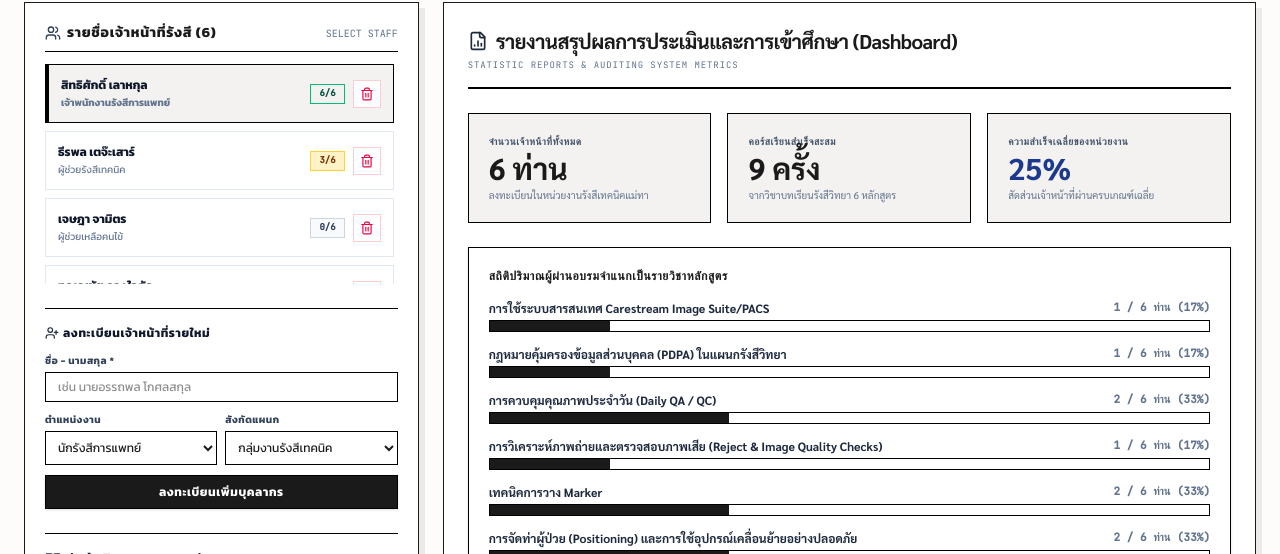
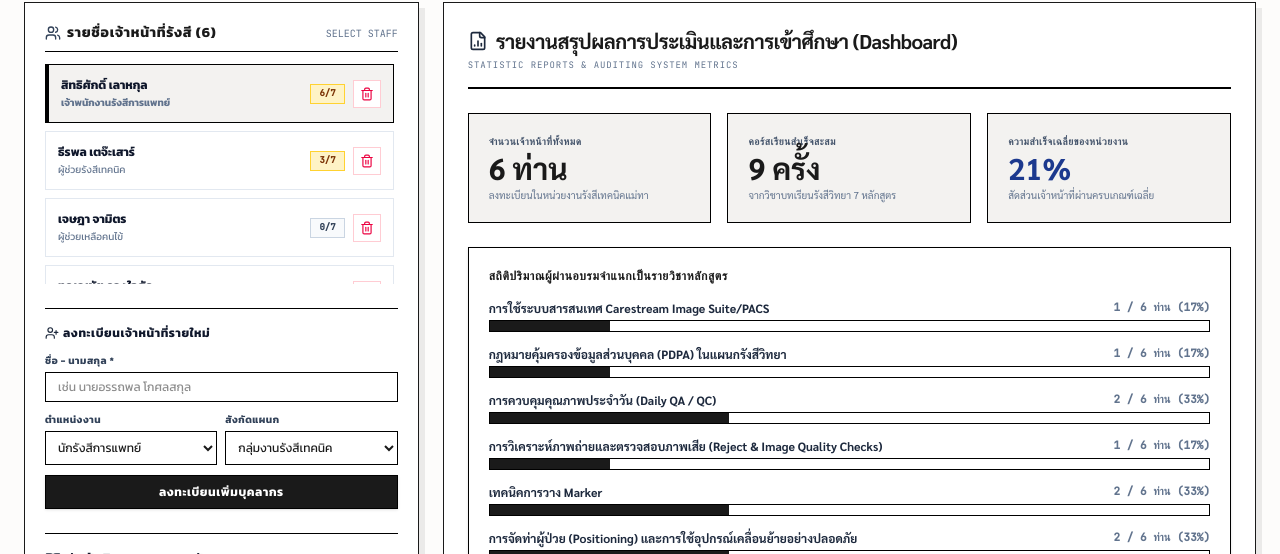
Before and after one commit to spectum168/Maetha-Radiology-E-Leaning, a React (Vite) app: page / in a window 1280 px wide. Both pictures are taken after a click on the button "📊 บันทึกสถิติคุมหลักสูตร". Shown: the part 246-800 px from the top of the page. Built offline with nearby package versions, Linux system fonts and the light colour scheme.

Commit message:
refactor: dynamic course completion count
Update progress tracking and labels to use TOPICS_DATA.length instead of a hardcoded value to ensure consistency when curriculum items change.

```diff
--- a/src/App.tsx
+++ b/src/App.tsx
@@ -593,13 +593,13 @@ export default function App() {
                         </div>
                         <div className="flex items-center gap-2">
                           <span className={`text-[9px] px-2 py-0.5 border font-mono font-bold ${
-                            compCount === 6
+                            compCount === TOPICS_DATA.length
                               ? 'bg-emerald-150 border-emerald-500 text-emerald-900'
                               : compCount > 0
                                 ? 'bg-amber-100 border-amber-300 text-amber-900'
                                 : 'bg-slate-50 border-slate-300 text-slate-700'
                           }`}>
-                            {compCount}/6
+                            {compCount}/{TOPICS_DATA.length}
                           </span>
                           <button
                             id={`del-staff-${s.id}`}
@@ -684,7 +684,7 @@ export default function App() {
             <div className="border-t border-black pt-4 space-y-3">
               <h3 className="text-sm font-extrabold uppercase tracking-wider text-slate-900 flex items-center gap-1.5">
                 <BookOpen className="w-4 h-4 text-slate-800" />
-                หัวข้อวิชาอบรม (6 หลักสูตร)
+                หัวข้อวิชาอบรม ({TOPICS_DATA.length} หลักสูตร)
               </h3>
               <div className="space-y-1.5">
                 {TOPICS_DATA.map((t, idx) => {
@@ -987,13 +987,13 @@ export default function App() {
                     <p className="text-3xl font-serif font-extrabold text-[#1A1A1A] leading-none">
                       {progressList.filter(p => p.status === 'completed').length} ครั้ง
                     </p>
-                    <p className="text-[10px] text-slate-500 font-serif">จากวิชาบทเรียนรังสีวิทยา 6 หลักสูตร</p>
+                    <p className="text-[10px] text-slate-500 font-serif">จากวิชาบทเรียนรังสีวิทยา {TOPICS_DATA.length} หลักสูตร</p>
                   </div>
                   <div className="bg-[#F3F2F0] border border-black p-5 rounded-none space-y-1">
                     <p className="text-slate-600 text-[10px] font-extrabold uppercase tracking-wider font-mono">ความสำเร็จเฉลี่ยของหน่วยงาน</p>
                     <p className="text-3xl font-serif font-extrabold text-blue-900 leading-none">
                       {totalStaffCount > 0
-                        ? Math.round((progressList.filter(p => p.status === 'completed').length / (totalStaffCount * 6)) * 100)
+                        ? Math.round((progressList.filter(p => p.status === 'completed').length / (totalStaffCount * TOPICS_DATA.length)) * 100)
                         : 0}%
                     </p>
                     <p className="text-[10px] text-slate-500 font-serif">สัดส่วนเจ้าหน้าที่ผ่านครบเกณฑ์เฉลี่ย</p>
```
